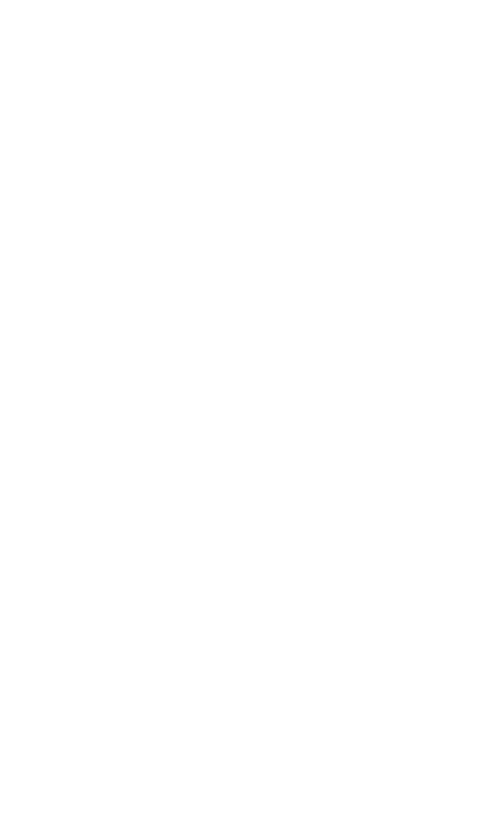
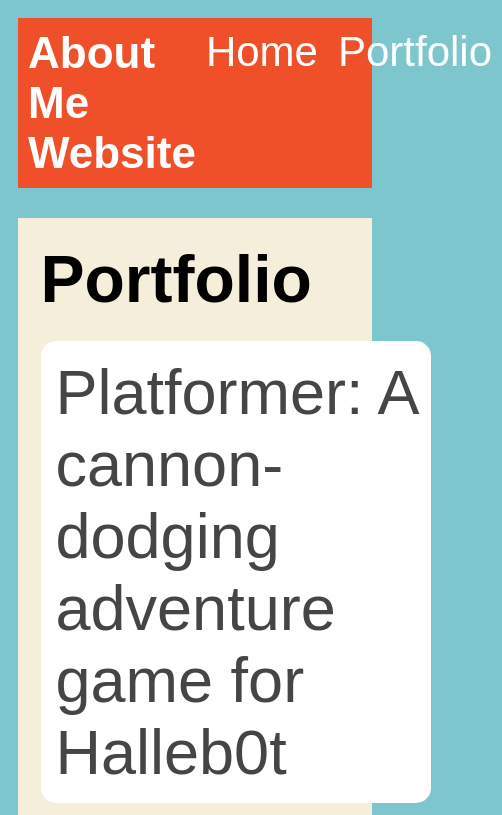
Before and after one commit to RemyR2010/RemyR2010.github.io, a plain HTML site: page portfolio.html in a window 390 px wide. Shown: the top 815 px of the page, 502 px wide, since content can reach past the window. Drawn offline with Linux system fonts and the light colour scheme.

Commit message:
add portfolio page to website

```diff
--- a/portfolio.html
+++ b/portfolio.html
@@ -0,0 +1,41 @@
+<!DOCTYPE html>
+<html>
+  <head>
+    <title>About Me Website</title>
+      <link rel="stylesheet" href="style.css" />
+  </head>
+
+  <body>
+    <!-- All content goes here -->
+    <div id="all-contents">
+  <nav>
+<h1>About Me Website</h1>
+<ul id="nav-ul">
+<li class="nav-li">
+  <a href="index.html">Home</a>
+</li>
+<li class="nav-li">
+  <a href="portfolio.html">Portfolio</a>
+</li>
+</ul>
+  </nav>
+
+  <main>
+ <div class="content">
+    <h1>Portfolio</h1>
+    <ul id="portfolio">
+<li>
+  <a href="fsd-projects/platformer/">Platformer: A cannon-dodging adventure game for Halleb0t</a>
+</li>
+<li>
+  <a href="fsd-projects/bouncing-box/">Bouncing Box: A fun introduction to web game development</a>
+</li>
+<li>
+  <a href="fsd-projects/circularity/">Circularity: A poetic motion experiment with circles</a>
+</li>
+    </ul>
+  </div>
+  </main>
+    </div>
+  </body>
+</html>
--- a/style.css
+++ b/style.css
@@ -16,7 +16,6 @@
     margin: 0 auto;
     display: flex;
     padding: 10px;
-    margin-bottom: 20px
 }
 
 h1 {
@@ -75,3 +74,77 @@
 h2, h3 {
     margin: 0px;
 }
+/* Portfolio styles */
+.content h1 {
+  color: black;
+}
+
+#portfolio {
+  list-style-type: none;
+  padding-left: 0;
+}
+
+#portfolio li {
+  background: #fff;
+  padding: 10px;
+  border-radius: 10px;
+  margin-bottom: 10px;
+}
+
+#portfolio li:hover {
+  background: #eee;
+}
+
+#portfolio a {
+  text-decoration: none;
+  color: #454545;
+}
+/* responsive web design */
+@media screen and (min-width: 120px) and (max-width: 1080px) {
+  main {
+    height: 100ch;
+    zoom: 1.5;
+    display: grid;
+  }
+
+  h1 {
+    font-size: 44px;
+  }
+
+  h2 {
+    font-size: 42px;
+  }
+
+  h3 {
+    font-size: 36px;
+  }
+
+  #all-contents {
+    height: 100ch;
+    margin: none;
+  }
+
+  a {
+    font-size: 42px;
+  }
+
+  .sidebar {
+    margin-right: 0px;
+    justify-content: center;
+    align-items: center;
+  }
+
+  .sidebar-img {
+    width: 100%;
+  }
+
+  p,
+  li {
+    font-size: 24px;
+  }
+
+  .content {
+    align-content: center;
+    justify-content: center;
+  }
+}
```
Also changed, not shown: index.html (+6 -9 lines).
